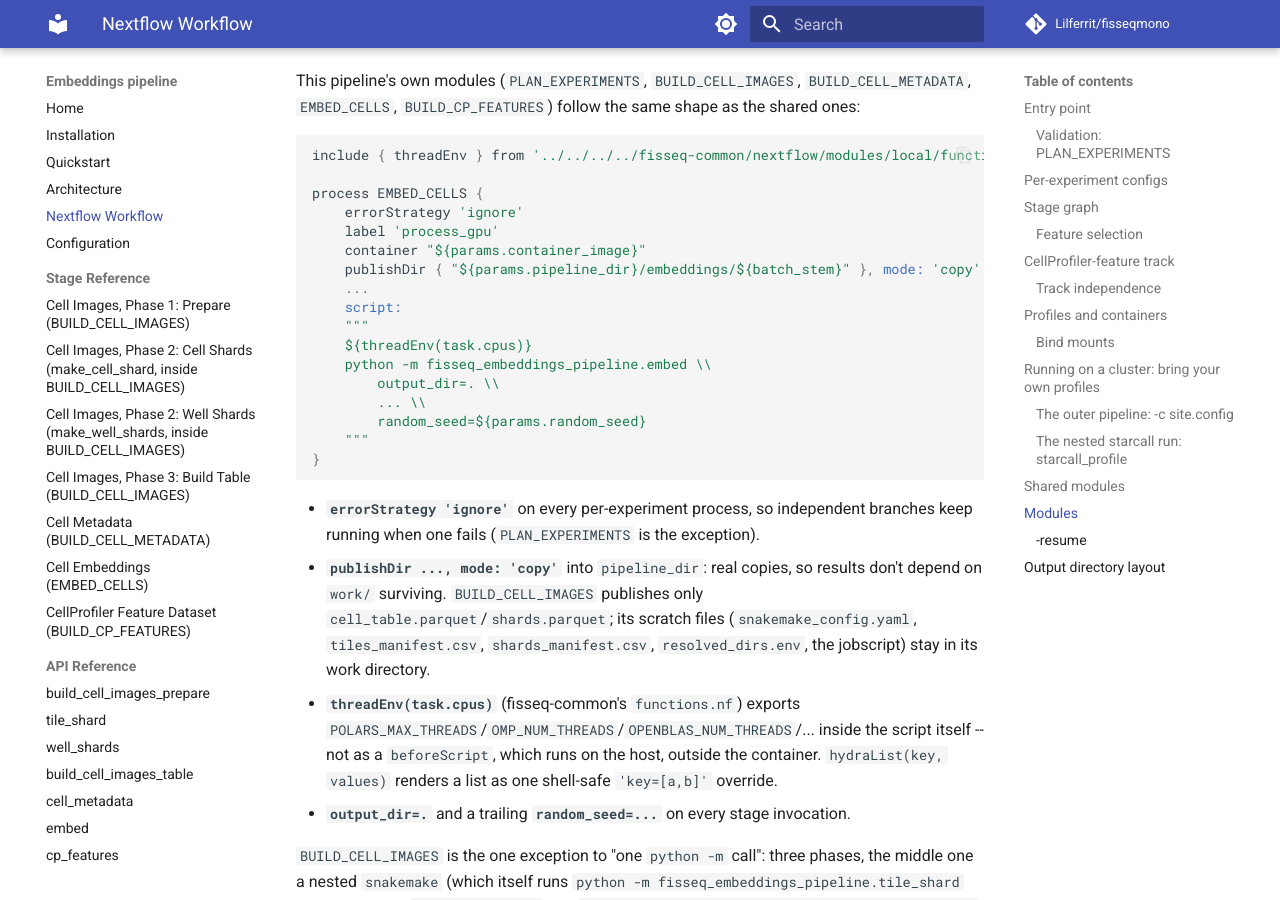
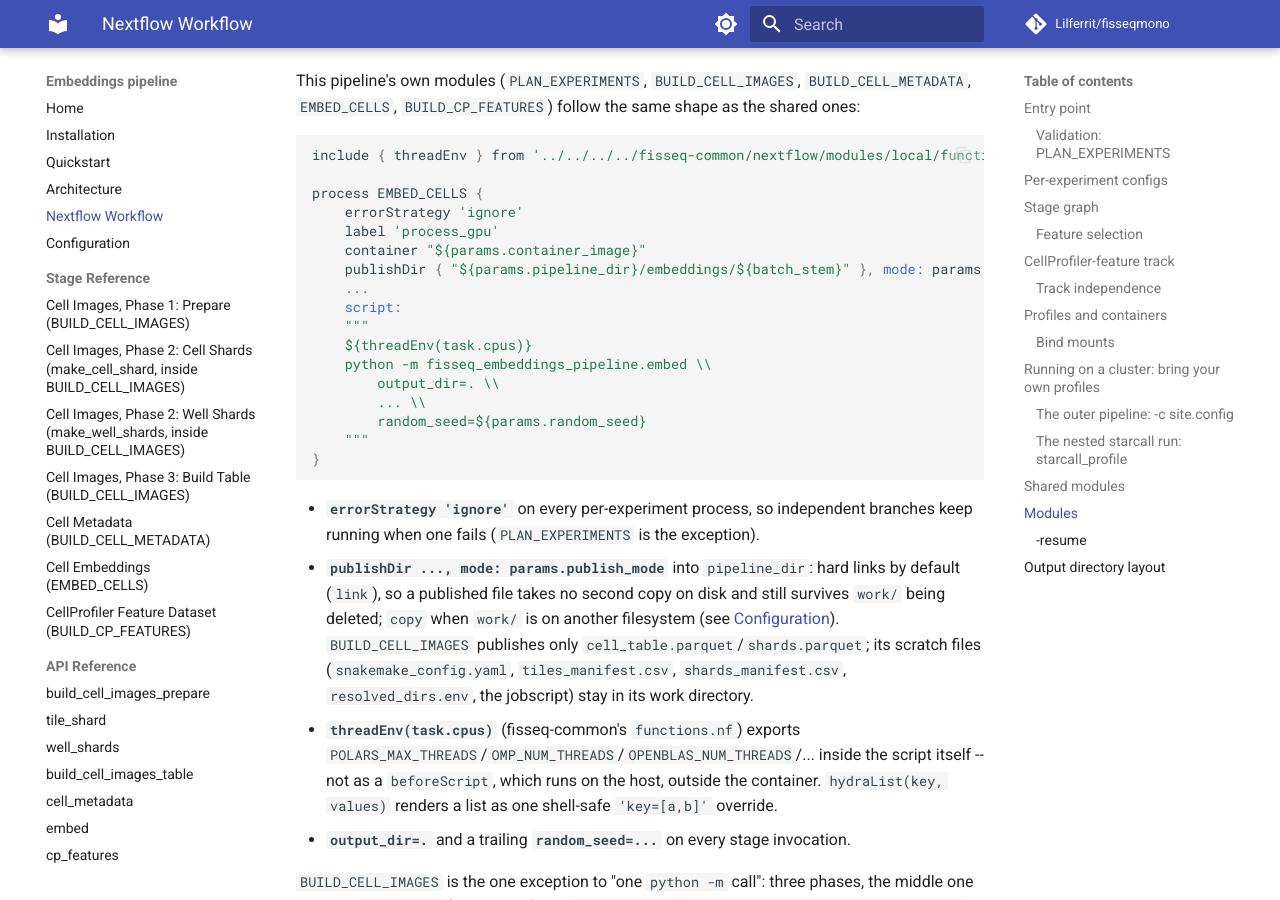
Before and after one commit to Lilferrit/fisseqmono, an MkDocs documentation site: the page built from docs/embeddings-pipeline/nextflow.md, in a window 1280 px wide and 900 px high, scrolled down 10652 px. Built offline with MkDocs 1.6.1 and Material for MkDocs 9.7.7, drawn with Linux system fonts in a browser that asks for light colours; comment, search, counter and statistics services are not loaded.

Commit message:
pipelines: publish outputs as hard links (publish_mode, default link) (#18)
Every publishDir used mode 'copy', so each published file was stored twice:
once in work/ and once in pipeline_dir. They now use params.publish_mode,
default "link": a hard link, so no second copy on disk, and the published
file survives work/ being deleted. "copy" stays available for runs whose
work/ is on another filesystem, where Nextflow cannot hard-link and aborts.

Both pipelines reject anything but link/copy before publishing: a missing
key would fall back to Nextflow's default symlink mode, which leaves
pipeline_dir pointing into work/.

Published bytes are unchanged, so no reference regeneration.

```diff
--- a/docs/embeddings-pipeline/nextflow.md
+++ b/docs/embeddings-pipeline/nextflow.md
@@ -499,7 +499,7 @@ process EMBED_CELLS {
     errorStrategy 'ignore'
     label 'process_gpu'
     container "${params.container_image}"
-    publishDir { "${params.pipeline_dir}/embeddings/${batch_stem}" }, mode: 'copy'
+    publishDir { "${params.pipeline_dir}/embeddings/${batch_stem}" }, mode: params.publish_mode
     ...
     script:
     """
@@ -515,8 +515,10 @@ process EMBED_CELLS {
 - **`errorStrategy 'ignore'`** on every per-experiment process, so
   independent branches keep running when one fails (`PLAN_EXPERIMENTS` is
   the exception).
-- **`publishDir ..., mode: 'copy'`** into `pipeline_dir`: real copies, so
-  results don't depend on `work/` surviving. `BUILD_CELL_IMAGES` publishes
+- **`publishDir ..., mode: params.publish_mode`** into `pipeline_dir`: hard links by
+  default (`link`), so a published file takes no second copy on disk and still
+  survives `work/` being deleted; `copy` when `work/` is on another filesystem
+  (see [Configuration](configuration.md#fields)). `BUILD_CELL_IMAGES` publishes
   only `cell_table.parquet`/`shards.parquet`; its scratch files
   (`snakemake_config.yaml`, `tiles_manifest.csv`, `shards_manifest.csv`,
   `resolved_dirs.env`, the
```
Also changed, not shown: docs/data-pipeline/configuration.md (+1 -0 lines), docs/embeddings-pipeline/configuration.md (+1 -0 lines), packages/fisseq-embeddings-pipeline/AGENTS.md (+1 -1 lines), 12 other files.
